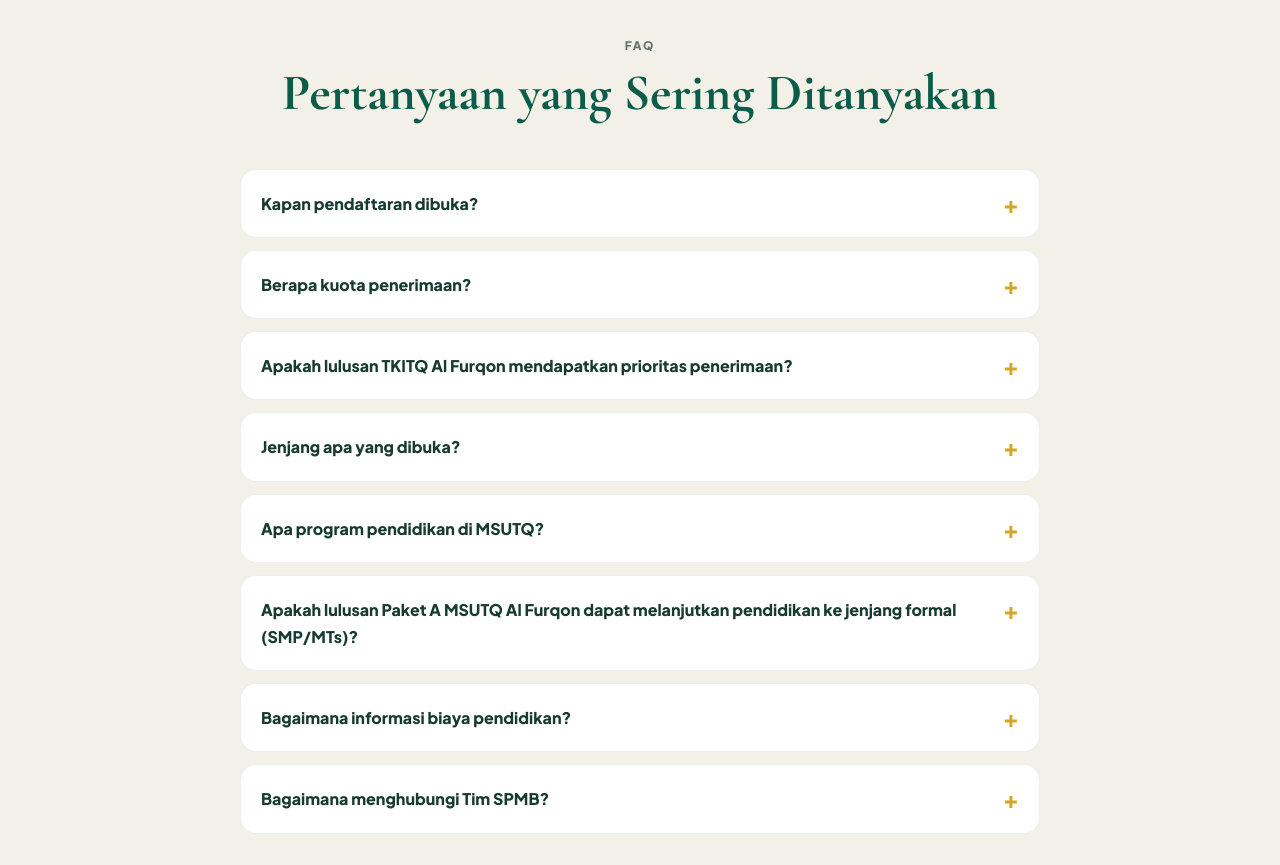
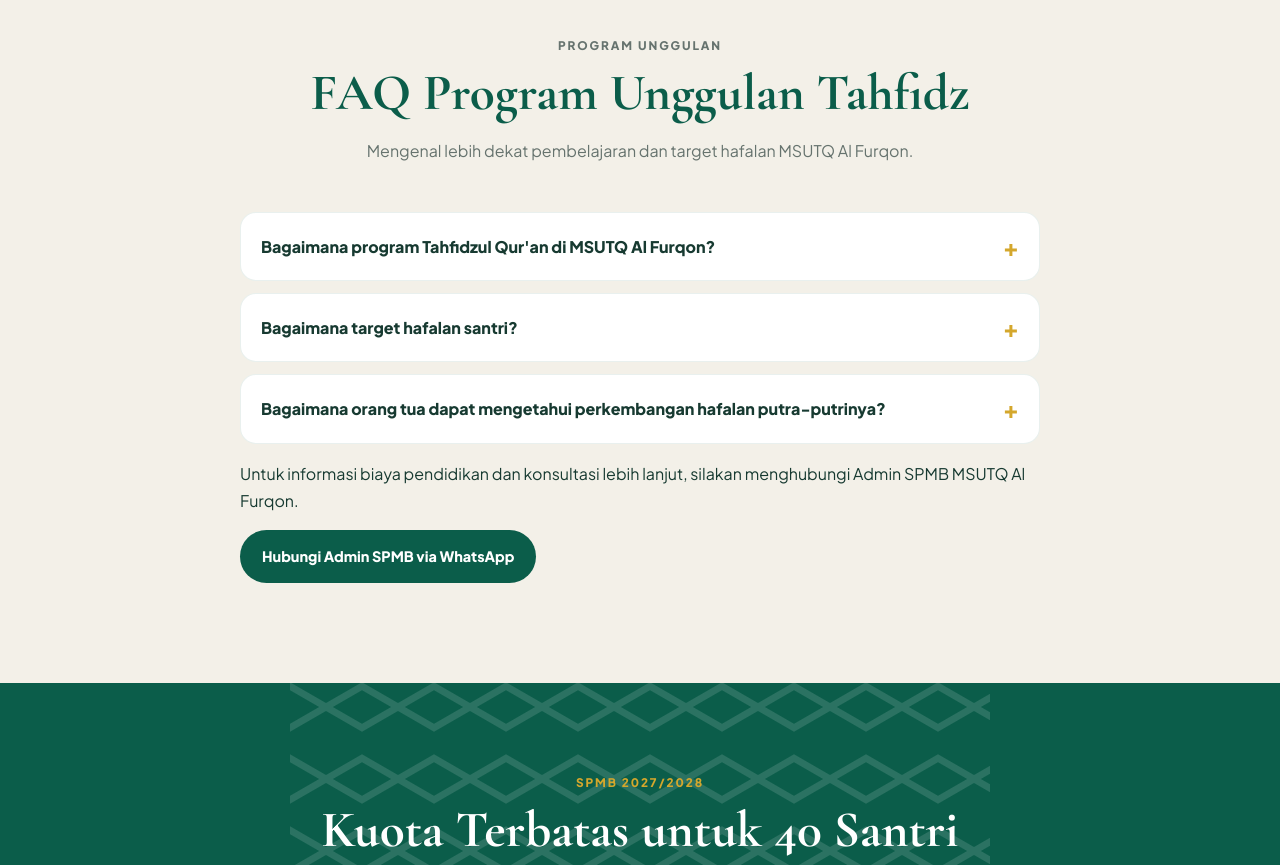
Before and after one commit to MSUTQAF-bot/spmb-msutq-2027, a plain HTML site: page index.html in a window 1280 px wide. Shown: the part 5780-6645 px from the top of the page. Drawn offline with nearby package versions, Linux system fonts and the light colour scheme.

Commit message:
Update FAQ Tahfidz SPMB 2027/2028

```diff
--- a/index.html
+++ b/index.html
@@ -220,18 +220,27 @@ href="https://wa.me/62895704660109?text=Assalamu%27alaikum%20warahmatullahi%20wa
     <section id="faq" class="section faq-section">
       <div class="container narrow">
         <div class="section-heading centered reveal">
-          <p class="eyebrow">FAQ</p>
-          <h2>Pertanyaan yang Sering Ditanyakan</h2>
+          <p class="eyebrow">PROGRAM UNGGULAN</p>
+          <h2>FAQ Program Unggulan Tahfidz</h2>
+          <p>Mengenal lebih dekat pembelajaran dan target hafalan MSUTQ Al Furqon.</p>
         </div>
         <div class="faq-list">
-          <details class="reveal"><summary>Kapan pendaftaran dibuka?</summary><p>Pendaftaran MSUTQ Al Furqon Magelang T.A. 2027/2028 dibuka mulai 01 Oktober 2026 dan berlangsung hingga kuota penerimaan terpenuhi.</p></details>
-          <details class="reveal"><summary>Berapa kuota penerimaan?</summary><p>Kuota penerimaan MSUTQ Al Furqon Magelang T.A. 2027/2028 adalah sebanyak 40 santri. Penerimaan dilakukan secara terbatas.</p></details>
-          <details class="reveal"><summary>Apakah lulusan TKITQ Al Furqon mendapatkan prioritas penerimaan?</summary><p>Santri lulusan TKITQ Al Furqon yang melanjutkan pendidikan ke MSUTQ Al Furqon mendapatkan kuota prioritas sesuai ketentuan penerimaan yang berlaku.</p></details>
-          <details class="reveal"><summary>Jenjang apa yang dibuka?</summary><p>Pada penerimaan T.A. 2027/2028, MSUTQ Al Furqon Magelang membuka Program Kesetaraan Paket A – Setara SD.</p></details>
-          <details class="reveal"><summary>Apa program pendidikan di MSUTQ?</summary><p>Pendidikan di MSUTQ Al Furqon Magelang mengintegrasikan Tahfidzul Qur'an, Kurikulum Diniyah, dan Pendidikan Umum Paket A. Proses belajar juga didukung pembiasaan kehidupan sehari-hari serta pengembangan minat, keterampilan, dan potensi santri.</p></details>
-          <details class="reveal"><summary>Apakah lulusan Paket A MSUTQ Al Furqon dapat melanjutkan pendidikan ke jenjang formal (SMP/MTs)?</summary><p>Ya. Lulusan Program Kesetaraan Paket A dapat melanjutkan pendidikan ke jenjang SMP, MTs, maupun pondok pesantren lanjutan sesuai ketentuan dan persyaratan penerimaan masing-masing lembaga.</p></details>
-          <details class="reveal"><summary>Bagaimana informasi biaya pendidikan?</summary><p>Informasi mengenai biaya pendidikan dan kebutuhan lainnya dapat dikonsultasikan langsung dengan Tim SPMB MSUTQ Al Furqon Magelang melalui layanan WhatsApp.</p></details>
-          <details class="reveal"><summary>Bagaimana menghubungi Tim SPMB?</summary><p>Silakan menggunakan tombol Konsultasi via WhatsApp yang tersedia pada halaman ini untuk menghubungi Tim SPMB.</p></details>
+          <details class="reveal">
+            <summary>Bagaimana program Tahfidzul Qur'an di MSUTQ Al Furqon?</summary>
+            <p>Program Tahfidzul Qur'an merupakan salah satu program unggulan MSUTQ Al Furqon. Santri mendapatkan pendampingan dalam proses menghafal dan menjaga hafalan Al-Qur'an sesuai dengan kemampuan dan perkembangan masing-masing.</p>
+          </details>
+          <details class="reveal">
+            <summary>Bagaimana target hafalan santri?</summary>
+            <p>Target capaian hafalan dikelompokkan dalam tiga grade, yaitu 3 juz, 5 juz, dan 10 juz. Pengelompokan ini menjadi acuan capaian, bukan batasan bagi santri. Setiap santri tetap memiliki kesempatan untuk mencapai hafalan lebih tinggi sesuai kemampuan, proses, dan perkembangannya masing-masing.</p>
+          </details>
+          <details class="reveal">
+            <summary>Bagaimana orang tua dapat mengetahui perkembangan hafalan putra-putrinya?</summary>
+            <p>Orang tua dapat memantau perkembangan hafalan melalui Buku Penghubung sebagai media komunikasi berkala antara guru dan orang tua. Pada akhir setiap semester, orang tua juga menerima Rapor Tahfidz yang memuat laporan perkembangan dan capaian hafalan santri.</p>
+          </details>
+        </div>
+        <div class="faq-contact reveal">
+          <p>Untuk informasi biaya pendidikan dan konsultasi lebih lanjut, silakan menghubungi Admin SPMB MSUTQ Al Furqon.</p>
+          <a class="btn btn-primary" target="_blank" rel="noopener" href="https://wa.me/62895704660109?text=Assalamu%27alaikum%2C%20saya%20ingin%20berkonsultasi%20mengenai%20SPMB%20MSUTQ%20Al%20Furqon%20T.A.%202027%2F2028.">Hubungi Admin SPMB via WhatsApp</a>
         </div>
       </div>
     </section>
```
